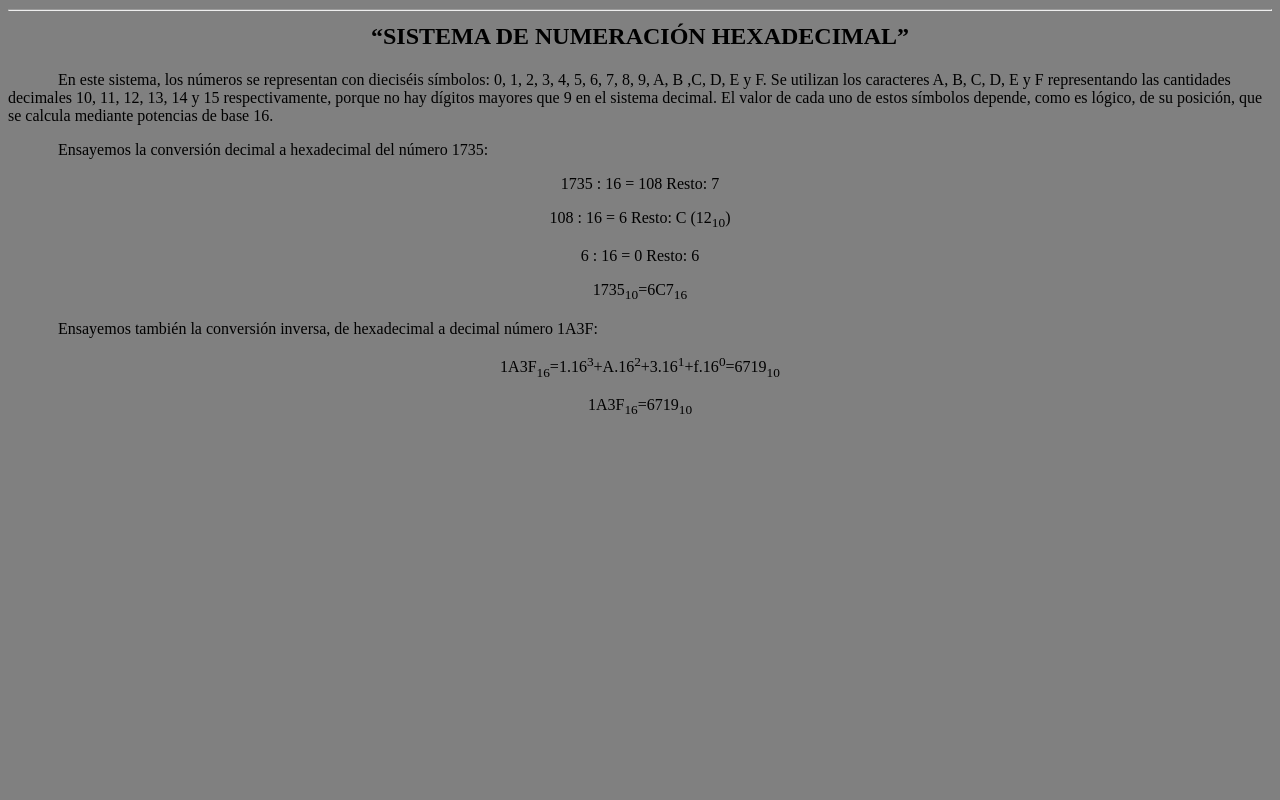
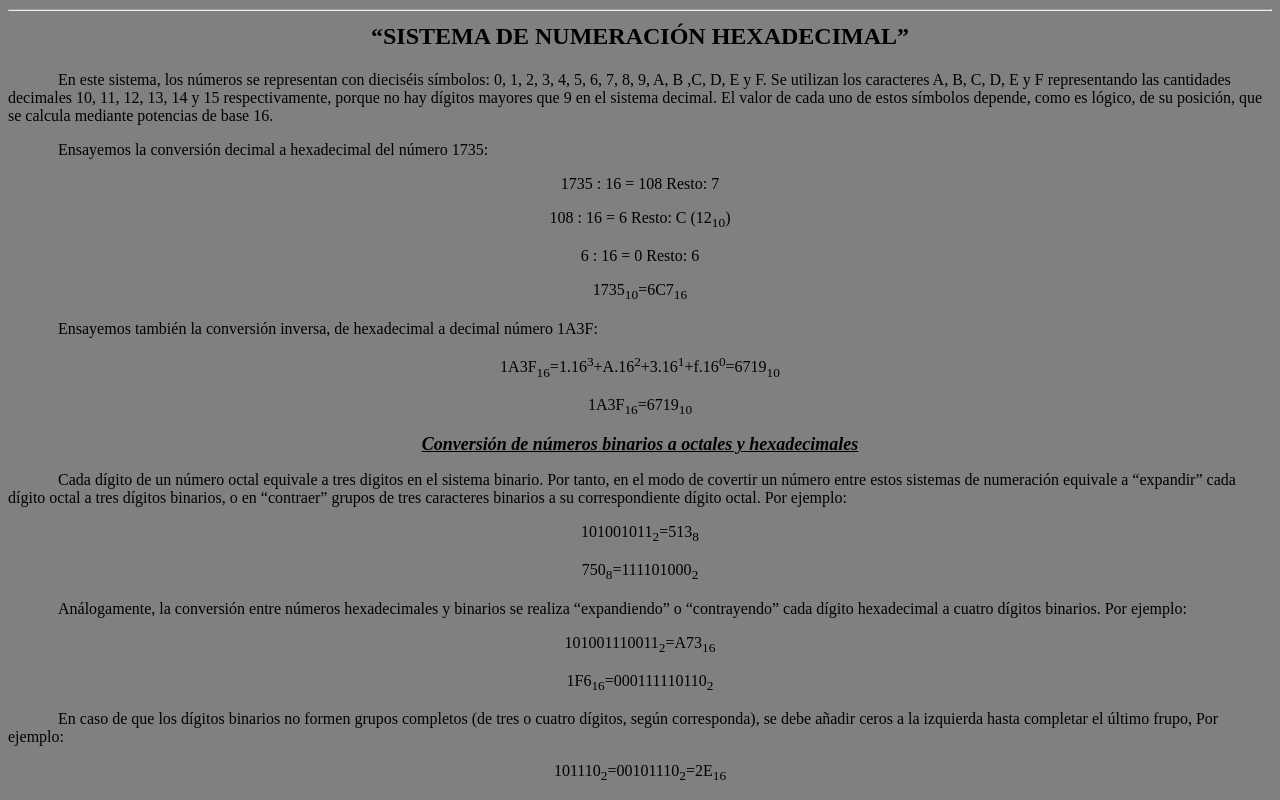
Before and after one commit to dvdcomin/meowmeow2, a plain HTML site: page index.html in a window 1280 px wide. Shown: the part 1980-2780 px from the top of the page. Before the commit the page ends 2414 px from the top, so only its background shows below. Drawn offline with Linux system fonts and the light colour scheme.

Commit message:
Update index.html

```diff
--- a/index.html
+++ b/index.html
@@ -209,6 +209,41 @@
 			</center>
 		</p>
 		<p>
+			<center>
+				<b>
+					<em>
+						<u><font size=4>Conversión de números binarios a octales y hexadecimales</font></u>
+					</em>
+				</b>
+    			</center>
+		</p>
+		<p style="text-indent:50">
+			Cada dígito de un número octal equivale a tres digitos en el sistema binario. Por tanto, en el modo de covertir un número entre estos sistemas de numeración equivale a “expandir” cada dígito octal a tres dígitos binarios, o en “contraer” grupos de tres caracteres binarios a su correspondiente dígito octal. Por ejemplo:
+		</p>
+		<p>
+			<center>
+				101001011<sub>2</sub>=513<sub>8</sub>
+				<p>750<sub>8</sub>=111101000<sub>2</sub></p>
+			</center>
+		</p>
+		<p style="text-indent:50">
+			Análogamente, la conversión entre números hexadecimales y binarios se realiza “expandiendo” o “contrayendo” cada dígito hexadecimal a cuatro dígitos binarios. Por ejemplo:
+		</p>
+		<p>
+			<center>
+				101001110011<sub>2</sub>=A73<sub>16</sub>
+				<p>1F6<sub>16</sub>=000111110110<sub>2</sub></p>
+			</center>
+		</p>
+		<p style="text-indent:50">
+			En caso de que los dígitos binarios no formen grupos completos (de tres o cuatro dígitos, según corresponda), se debe añadir ceros a la izquierda hasta completar el último frupo, Por ejemplo:
+		</p>
+		<p>
+			<center>
+				101110<sub>2</sub>=00101110<sub>2</sub>=2E<sub>16</sub>
+			</center>
+		</p>
+		<p>
 			<audio autoplay>
    				<source src="Audio/Typewriter-SoundBible.com-285954942.mp3" type="audio/mp3">
 			</audio>
```
